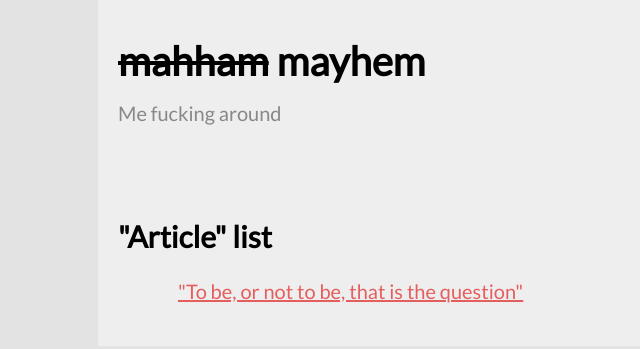
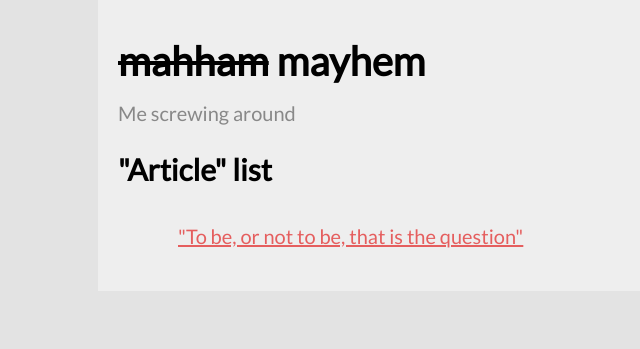
Before and after one commit to trupples/trupples.github.io, a plain HTML site: page mayhem/index.html in a window 1280 px wide. Shown: the whole page, without its empty margins (182-822 px from the left). Drawn offline with Linux system fonts and the light colour scheme.

Commit message:
non-sweary words pls

```diff
--- a/mayhem/index.html
+++ b/mayhem/index.html
@@ -12,10 +12,10 @@
 		<div id="content">
 			<header>
 				<h1 style="cursor: pointer" onclick="window.location='index.html'"><s>mahham</s> mayhem</h1>
-				<p>Me fucking around</p>
+				<p>Me screwing around</p>
+				<h2> "Article" list </h2>
 			</header>
 			<section>
-				<h2> "Article" list </h2>
 				<ul>
 					<li><a href="2bornot2b.html">"To be, or not to be, that is the question"</a></li>
 				</ul>
```
Also changed, not shown: mayhem/2bornot2b.html (+1 -1 lines).
